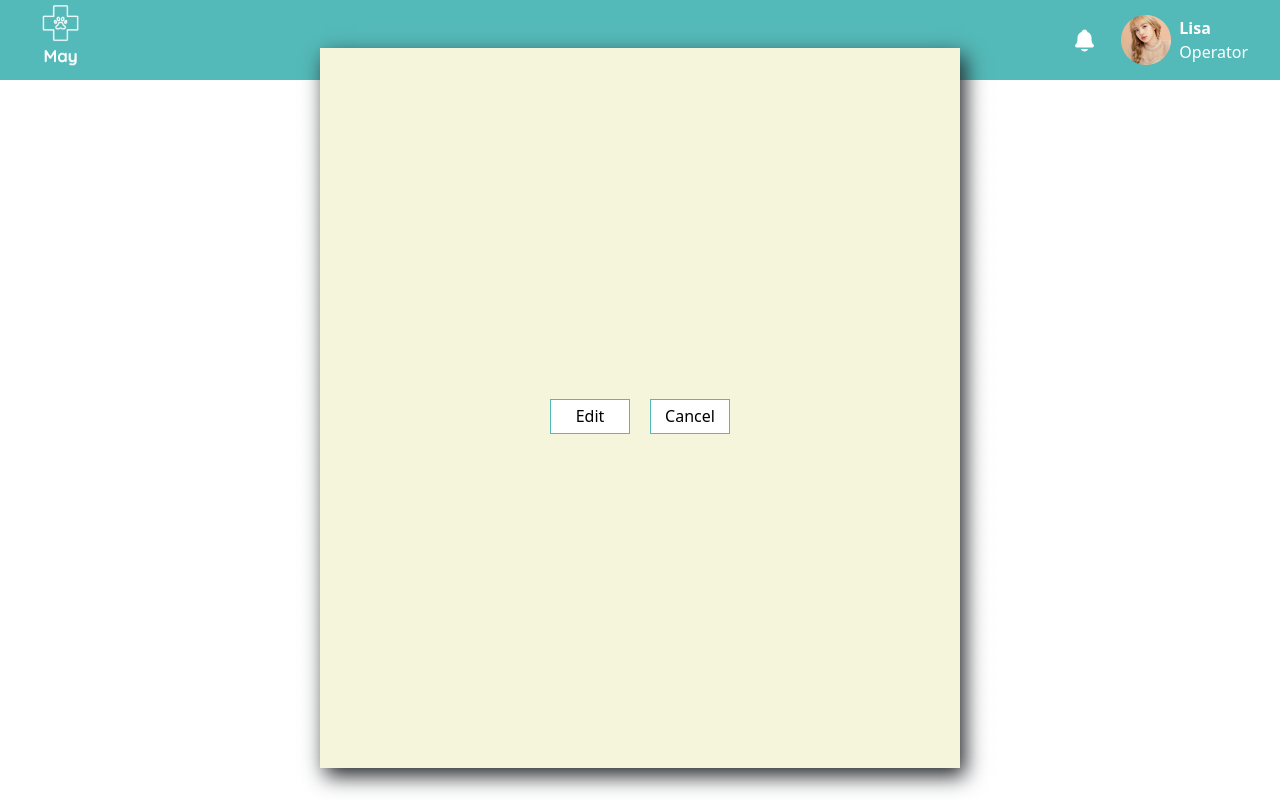
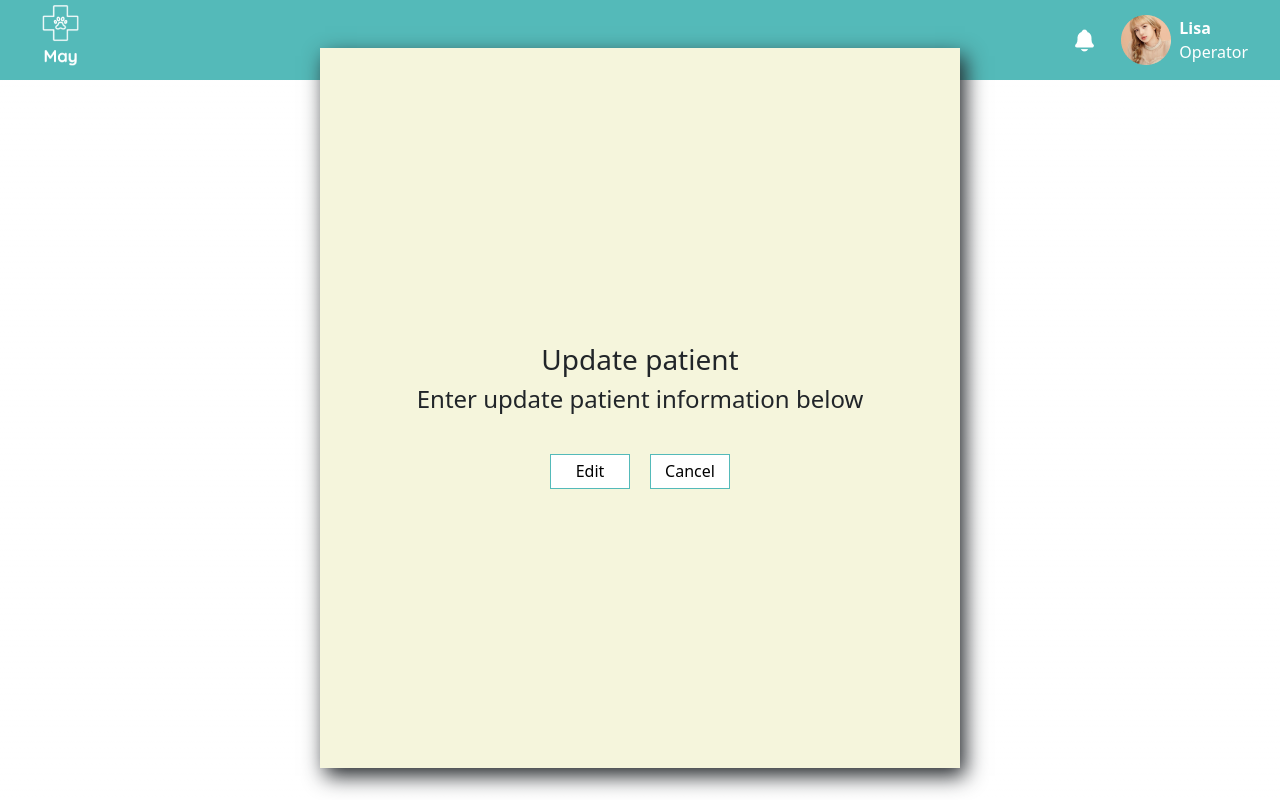
Before and after one commit to ClaraKhin/may-veterinary-clinic, a Next.js app: page /components/EditModal in a window 1280 px wide. Built offline with nearby package versions, Linux system fonts and the light colour scheme.

Commit message:
Update EditModal.jsx

```diff
--- a/src/pages/components/EditModal.jsx
+++ b/src/pages/components/EditModal.jsx
@@ -1,16 +1,19 @@
-import React from "react";
 import styles from "../../styles/EditModal.module.css";
 
 const EditModal = (props) => {
   return (
     <div>
       <form onSubmit={props.handleEditFormSubmit} className={styles.editForm}>
+        <div className="text-center m-3">
+          <h3 className={styles.editTitle}>Update patient</h3>
+          <h4 className={styles.editSubTitle}>
+            Enter update patient information below
+          </h4>
+        </div>
+        <div className={styles.formInputSec}>
           {props.filterColumn &&
             props.filterColumn.map((col) => (
-            <div key={col.field}>
-              <label htmlFor={col.field} className={styles.label}>
-                {col.headerName}:{" "}
-              </label>
+              <div key={col.field} className={styles.editSection}>
                 {col.field === "id" ? (
                   <input
                     type="text"
@@ -34,6 +37,8 @@ const EditModal = (props) => {
                 )}
               </div>
             ))}
+        </div>
+
         <div className={styles.editBtns}>
           <button
             type="submit"
```
Lines whose indentation alone changed are shown as unchanged.
